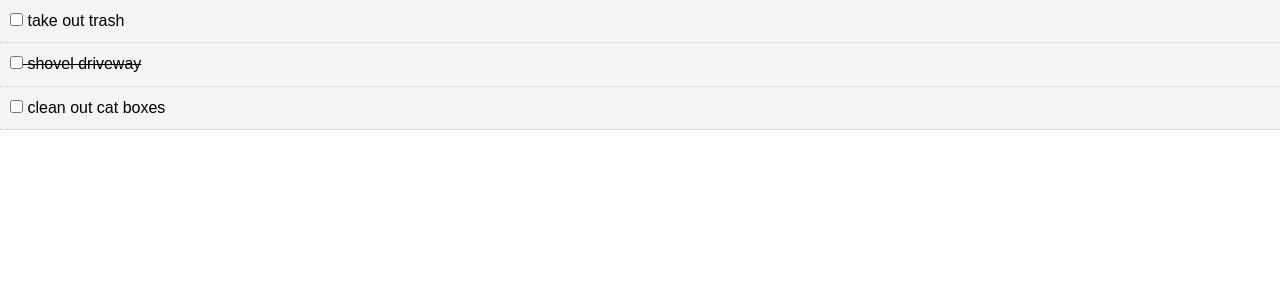
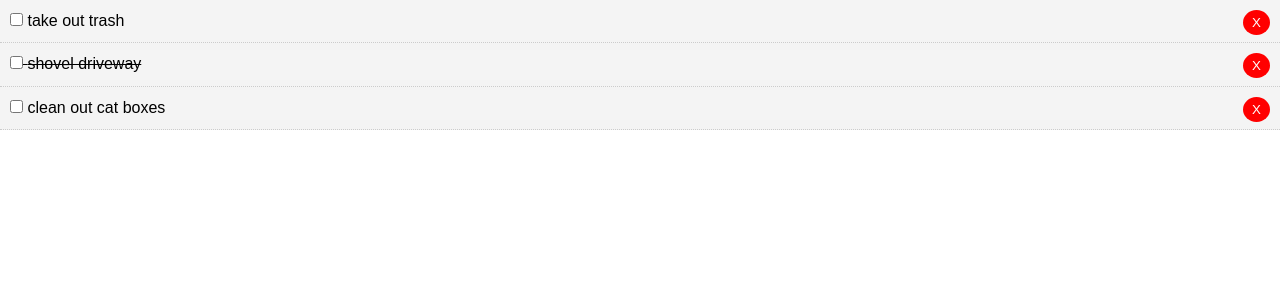
Before and after one commit to juliezimmer/react_task_minder, a React (Create React App) app: page / in a window 1280 px wide. Shown: the top 300 px of the page. Built offline with nearby package versions, Linux system fonts and the light colour scheme.

Commit message:
added the ability to delete a task

```diff
--- a/src/App.js
+++ b/src/App.js
@@ -34,13 +34,19 @@ class App extends Component {
       })})
    }
 
+   deleteTask = (id) => {
+      console.log(id);
+      // the spread operator is being use so we don't have to compose the entire tasks array that is being filtered.
+      this.setState({ tasks: [...this.state.tasks.filter(task => task.id !== id)]})
+   }
+
    render() {
       return (
          <div className="App">
             <Tasks
                tasks={this.state.tasks}
                markComplete={this.markComplete}
-            />
+               deleteTask = {this.deleteTask} />
          </div>
       );
    }
--- a/src/components/TaskItem.js
+++ b/src/components/TaskItem.js
@@ -18,7 +18,10 @@ class TaskItem extends Component {
             <p>
             <input type="checkbox"
                onChange={this.props.markComplete.bind(this, id)}/> {' '}
-            { title }</p>
+            { title }
+            <button onClick={this.props.deleteTask.bind(this, id)}
+               style={btnStyle}> X </button>
+            </p>
          </div>
       )
    }
@@ -28,4 +31,14 @@ TaskItem.propTypes = {
    task: PropTypes.object.isRequired
 }
 
+const btnStyle = {
+   background: "#ff0000",
+   color: "#fff",
+   border: "none",
+   padding: "5px 9px",
+   borderRadius: "50%",
+   cursor: "pointer",
+   float: "right"
+}
+
 export default TaskItem;
--- a/src/components/Tasks.js
+++ b/src/components/Tasks.js
@@ -8,7 +8,8 @@ class Tasks extends Component {
          <TaskItem
             task={task}
             key={task.id}
-            markComplete={this.props.markComplete} />
+            markComplete={this.props.markComplete}
+            deleteTask = {this.props.deleteTask} />
       ))
    }
 }
```
